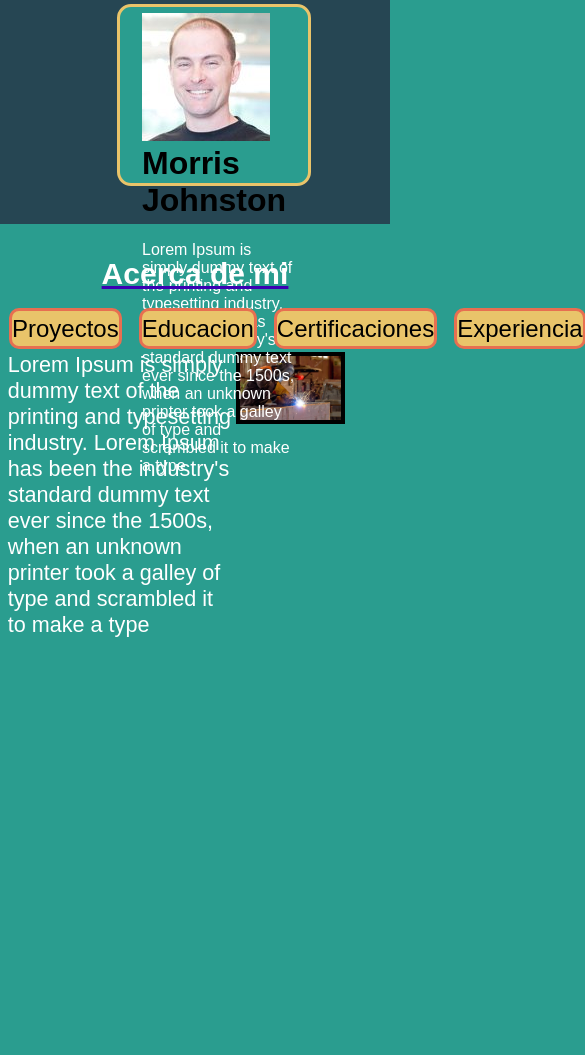
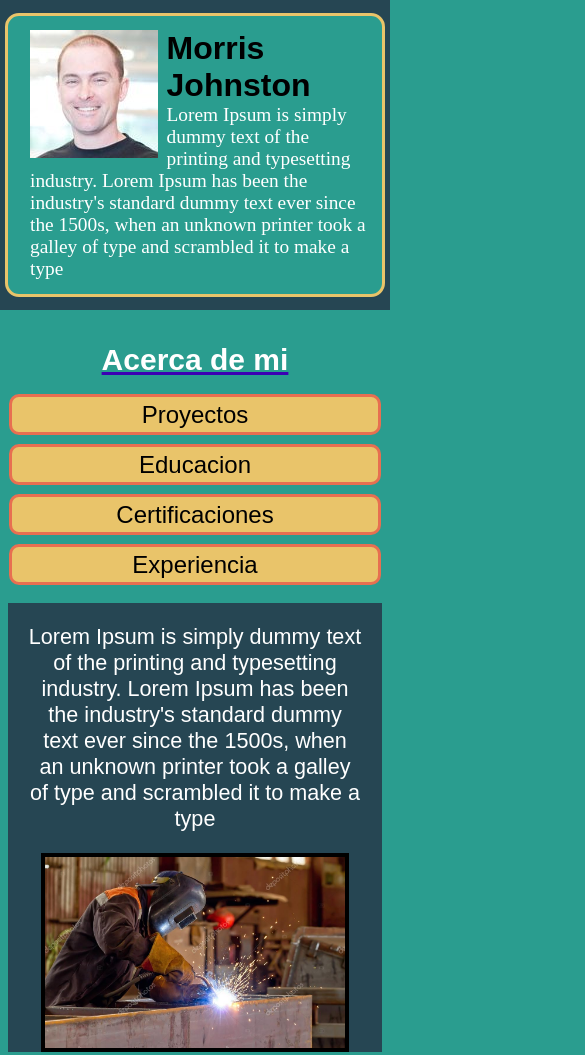
Before and after one commit to Sulphuric1529/sulphuric1529.github.io, a plain HTML site: page index.html in a window 390 px wide. Shown: the whole page, 585 px wide, since content can reach past the window. Before the commit the page ends 844 px from the top, so only its background shows below. Drawn offline with Linux system fonts and the light colour scheme; a web font is replaced by a local one.

Commit message:
Añadido CSS para diseño responsivo

```diff
--- a/index.html
+++ b/index.html
@@ -5,6 +5,7 @@
 	<meta name="viewport" content="width=device-width, initial-scale=1.0">
 	<title>Curriculum Vitae de Morris Johnston</title>
 	<link rel="stylesheet" href="styles.css">
+	<link rel="stylesheet" href="https://fonts.googleapis.com/css2?family=Sofia+Sans">
 </head>
 <body>
 	<div class="introduction">
--- a/styles.css
+++ b/styles.css
@@ -20,17 +20,15 @@ p {
 
 .introduction {
 	min-height: 128px;
-	height: 220px;
-	padding-top: 1%;
+	/*! height: 220px; */
+	padding: 2% 0px;
 	background: var(--charcoal);
 }
 
 .card-container {
-	margin-left: 30%;
-	margin-right: 30%;
-	width: 40%;
+	max-width: 40%;
 	min-height: 128px;
-	height: 80%;
+	/*! height: 80%; */
 	border-style: solid;
 	border-color: var(--maize-crayola);
 	border-radius: 14px;
@@ -38,10 +36,13 @@ p {
 	padding-left: 22px;
 	padding-right: 10px;
 	background-color: var(--persian-green);
+	/*! padding: 1% 30%; */
+	/*! align-content: center; */
+	margin: auto;
 }
 
 .card {
-	height: 80%;
+	/*! height: 80%; */
 	padding: 4.1% 0px;
 }
 
@@ -114,3 +115,70 @@ div.button {
 	border-style: solid;
 	border-width: 4px;
 }
+
+@media only screen and (max-width: 730px) {
+    .card-container {
+        max-width: 80%;
+        margin: auto;
+    }
+}
+
+@media only screen and (max-width: 400px) {
+    .card-container {
+        max-width: 95%;
+        margin: 5px;
+    }
+}
+
+
+@media only screen and (max-width: 600px) {
+	div.buttons {
+		grid-template-columns: 1fr 1fr;
+		grid-template-rows: 50px 50px;
+	}
+}
+
+@media only screen and (max-width: 470px) {
+	div.buttons {
+		grid-template-columns: 1fr;
+		grid-template-rows: 50px 50px 50px 50px;
+	}
+
+	.description img {
+		float: initial;
+		display: block;
+		margin: auto;
+		max-width: initial;
+		width: 80%;
+	}
+
+	.description p {
+		float: initial;
+		margin: auto;
+		max-width: 89%;
+		text-align: center;
+		padding: 21px 0px;
+	}
+
+}
+
+@media only screen and (max-width: 330px) {
+	.picture-frame {
+		float: initial;
+	}
+
+	.picture-frame img {
+		display: block;
+		margin: auto;
+	}
+}
+
+
+
+.side-text h1 {
+	margin: 0px;
+}
+.side-text p {
+	font-family: Sofia Sans;
+	font-size: 121%;
+}
```
